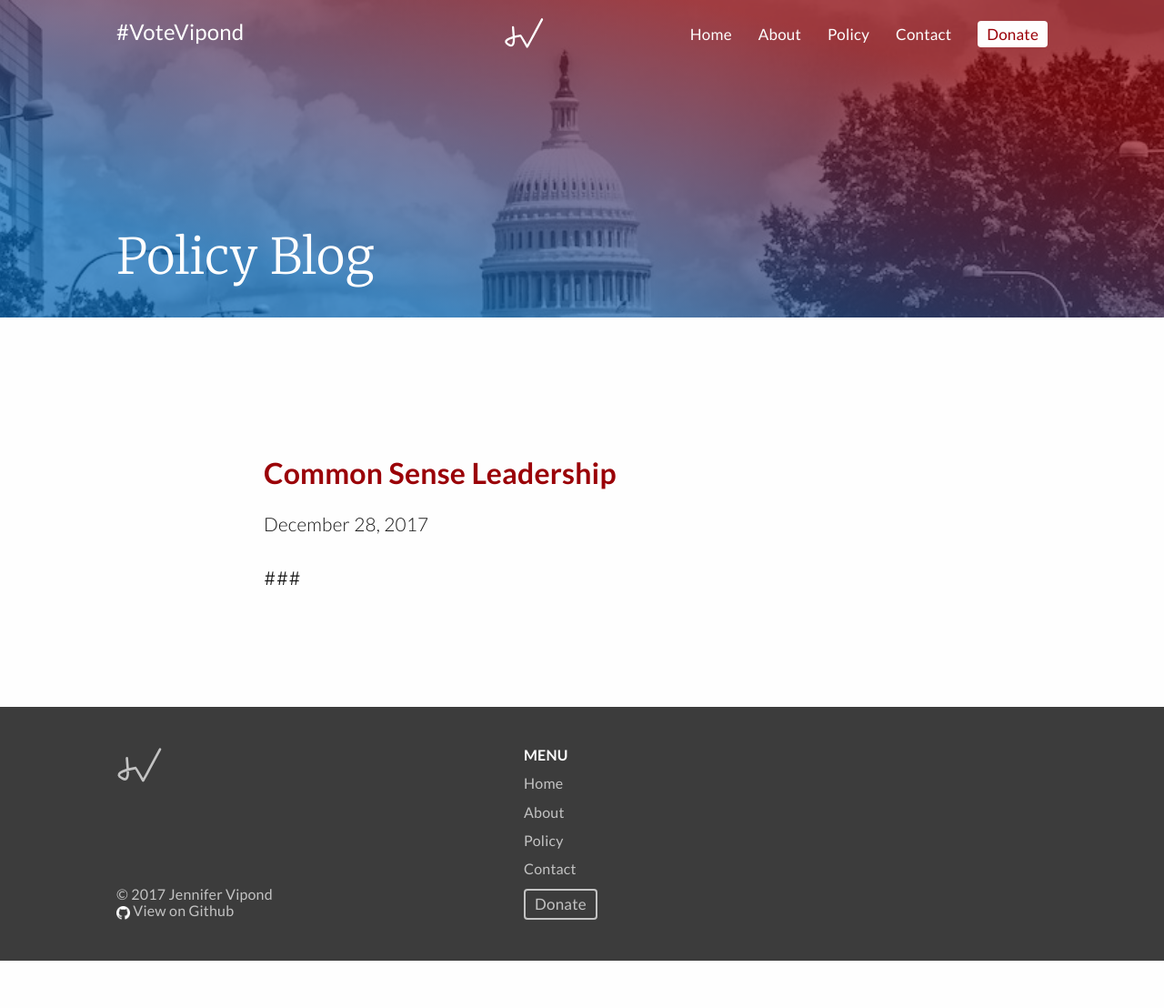
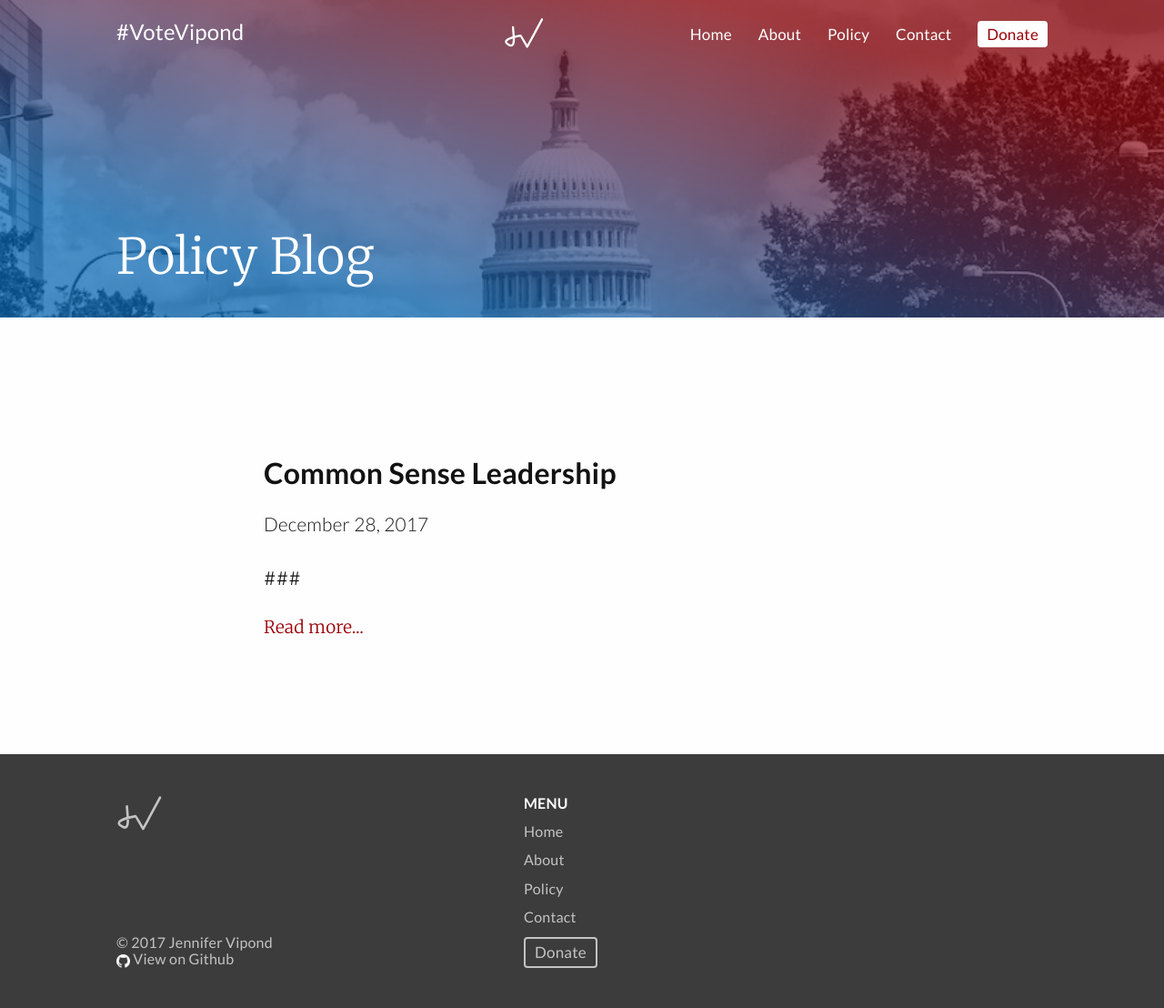
Before and after one commit to AlexVipond/jennifervipond.github.io, a Jekyll site: the page built from policy/index.html, in a window 1280 px wide. Shown: the whole page at 91% size. Built offline with Jekyll 4.4.1, drawn with Linux system fonts in a browser that asks for light colours; before the commit the page ends 1057 px from its top, so only the background shows below that.

Commit message:
Add read more link to blog posts, style blog posts, fix p:first-of-type selector

```diff
--- a/css/main.css
+++ b/css/main.css
@@ -540,7 +540,7 @@ main h4 {
     margin: 2em 0 .8em 0;
 }
 
-main .first-p {
+main p:first-of-type {
     margin-top: 1.6em;
 }
 
--- a/policy/index.html
+++ b/policy/index.html
@@ -3,8 +3,9 @@ layout: policy
 ---
 {% for post in site.posts %}
     <div class="post-summary">
-        <h2><a href="{{ post.url }}">{{ post.title }}</a></h2>
+        <h2>{{ post.title }}</h2>
         <h3>{{ post.date | date: '%B %d, %Y' }}</h3>
         {{ post.excerpt }}
+        <p><a href="{{ post.url }}">Read more...</a></p>
     </div>
 {% endfor %}
```
